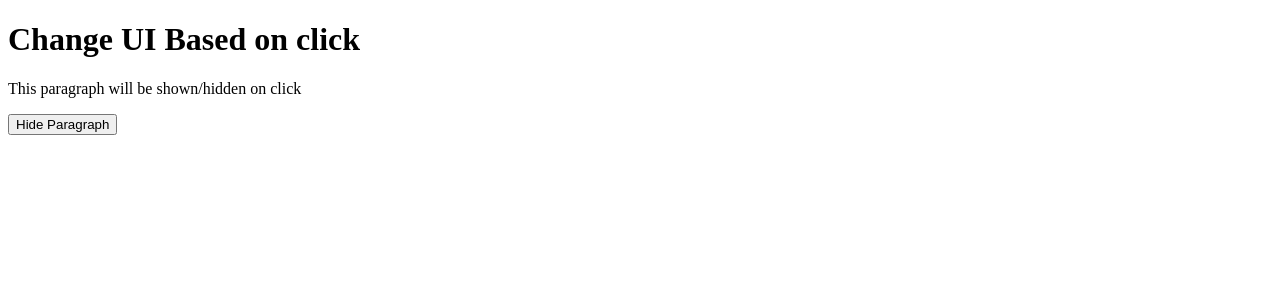
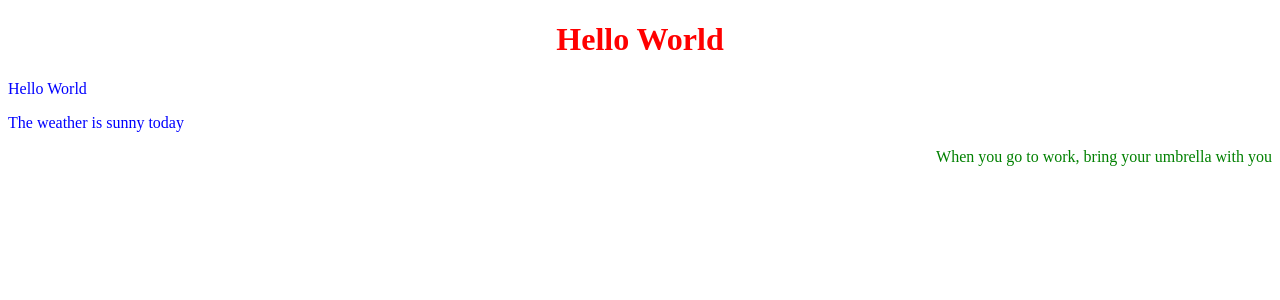
Before and after one commit to Ignaciojcruz/Begining_react, a React (Vite) app in the folder my-react-app/: page / in a window 1280 px wide. Shown: the top 300 px of the page. Built offline with nearby package versions, Linux system fonts and the light colour scheme.

Commit message:
React Inline Styling

```diff
--- a/my-react-app/src/App.jsx
+++ b/my-react-app/src/App.jsx
@@ -2,25 +2,29 @@ import { useState } from 'react'
 // import reactLogo from './assets/react.svg'
 // import viteLogo from '/vite.svg'
 
+const pStyle = {
+  fontSize: '16px',
+  color: 'blue'
+}
+
 export default function App() {
-  // State to hold the visibility status of the paragraph
-  const [isParagraphVisible, setIsParagraphVisible] = useState(true);
 
-  // Function to toggle the visibility status of the paragraph
-  const toggleStatus = () => {
-    setIsParagraphVisible(!isParagraphVisible);
-  };
-
+  //the first set of curly brackets is used to write JavaScript expressions.
+  // The second set of curly brackets initializes a JavaScript object.
   return (
     <>
-      <h1>Change UI Based on click</h1>
-      {isParagraphVisible && (
-        <p>This paragraph will be shown/hidden on click</p>
-      )}
-      <button onClick={toggleStatus}>
-        {isParagraphVisible ? 'Hide' : 'Show'} Paragraph
-      </button>
+      <h1 style={{ color: 'red', textAlign: 'center' }}>Hello World</h1>
+
+      <p style={pStyle}>Hello World</p>
+      <p style={pStyle}>The weather is sunny today</p>
+
+      <p style={{ ...pStyle, color: 'green', textAlign: 'right'}}>
+        When you go to work, bring your umbrella with you
+      </p>
     </>
+
+
+
   )
 
 }
```
